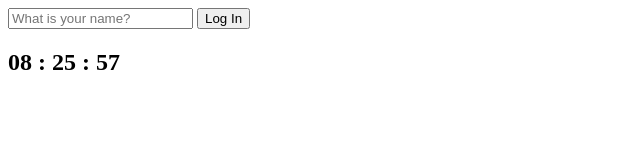
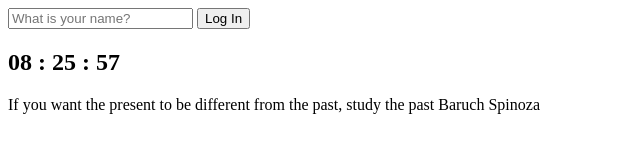
Before and after one commit to choiwh000/Vanilla-JS, a plain HTML site: page index.html in a window 1280 px wide. Shown: the whole page, without its empty margins (0-640 px from the left). Drawn offline with Linux system fonts and the light colour scheme.

Commit message:
RandomQuotes Update

```diff
--- a/index.html
+++ b/index.html
@@ -15,10 +15,14 @@
     <h2 id='clock'>00 : 00 : 00</h2>
     <h1 id = 'greeting' class='hidden'></h1>
 
-
+    <div id= 'quotes'>
+        <span></span>
+        <span></span>
+    </div>
 
     <script src='js/greetings.js'></script>
     <script src='js/clock.js'></script>
+    <script src='js/quotes.js'></script>
 
 </body>
 </html>
--- /dev/null
+++ b/js/quotes.js
@@ -0,0 +1,50 @@
+const quotes = [
+    {
+        quotes: "Life is either a daring adventure or nothing",
+        author: "Helen Keller",
+    },
+    {
+        quotes: "Happiness gives us the energy which is the basis of health",
+        author: "Henri-Frederic Amiel",
+    },
+    {
+        quotes: "Opportunities are never lost. The other fellow takes those you miss",
+        author: "Unknown",
+    },
+    {
+        quotes: "Let me tell you the secret that has led me to my goal. My strength lies solely in my tenacity",
+        author: "Louis Pasteur",
+    },
+    {
+        quotes: "In the field of observation, chance favors only the prepared mind",
+        author: "Louis Pasteur",
+    },
+    {
+        quotes: "You create your opportunities by asking for them",
+        author: "Patty Hansen",
+    },
+    {
+        quotes: "A minute's success pays the failure of years",
+        author: "Robert Browning    ",
+    },
+    {
+        quotes: "I do not know what the future holds, but I know who holds the future",
+        author: "Oprah Winfrey",
+    },
+    {
+        quotes: "Ambition is a poor excuse for not having sense enough to be lazy",
+        author: "Edgar Bergen",
+    },
+    {
+        quotes: "If you want the present to be different from the past, study the past",
+        author: "Baruch Spinoza",
+    },
+];
+
+const quote = document.querySelector('#quotes span:first-child');
+const author = document.querySelector('#quotes span:last-child');
+
+const bunho = quotes[Math.floor(Math.random() * quotes.length)];
+
+quote.innerText = bunho.quotes;
+author.innerText = bunho.author;
```
